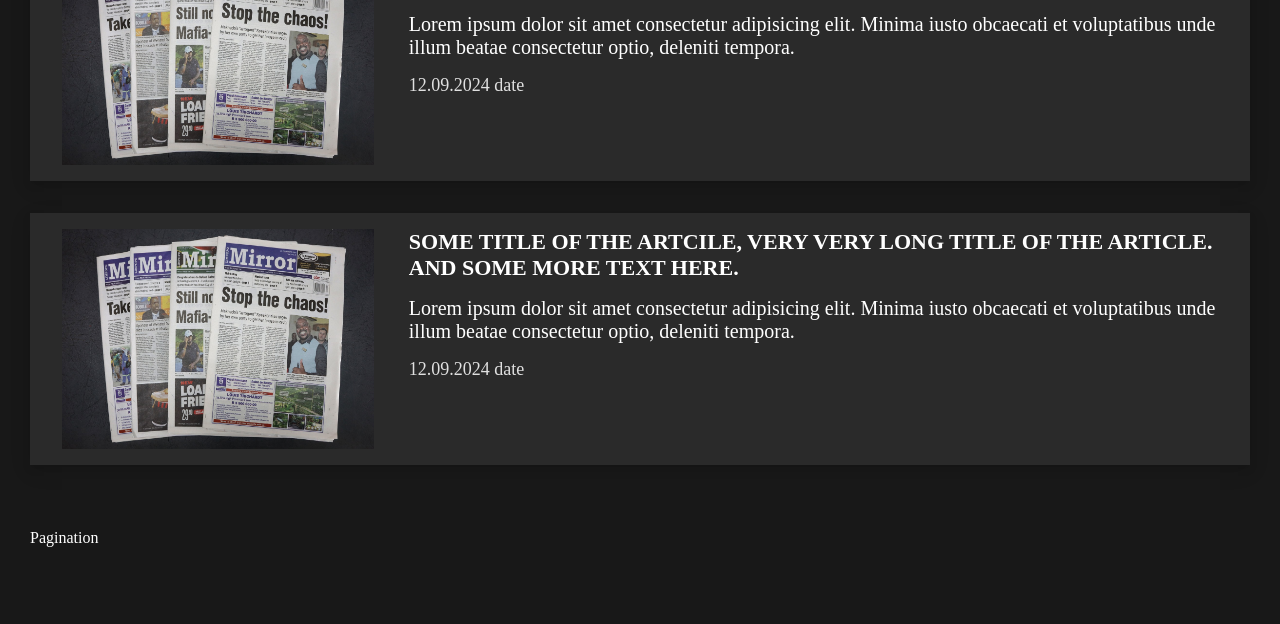
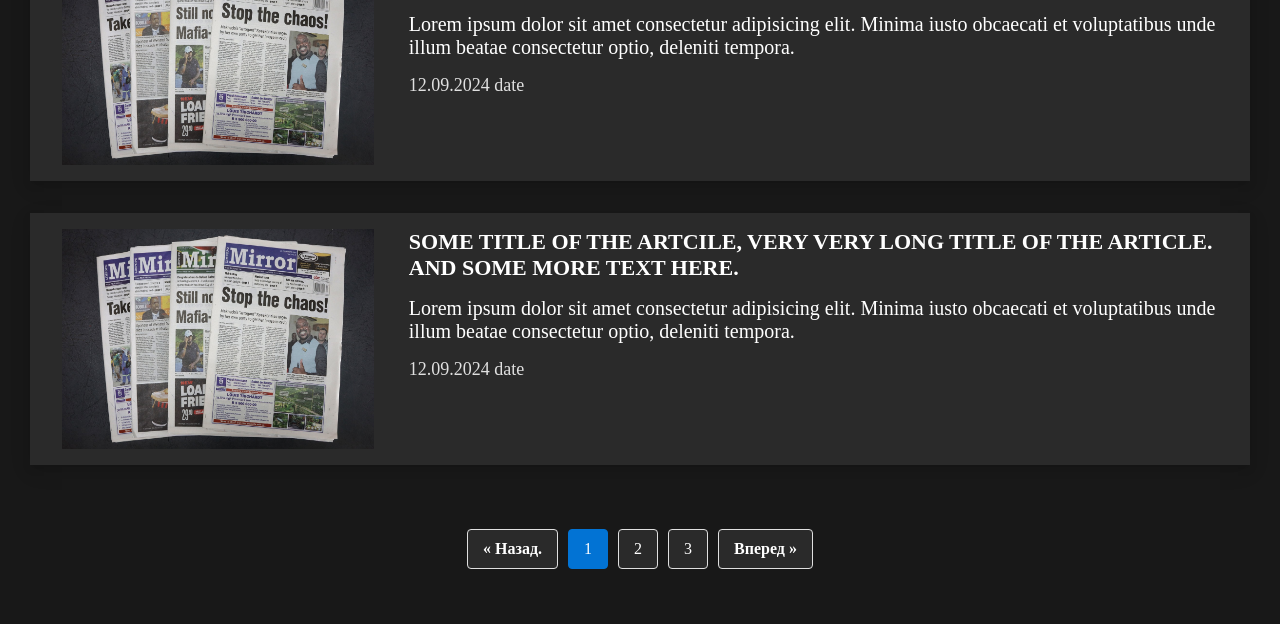
Before and after one commit to yelnikov-andrii/east_reporter, a website built with webpack: page news.html in a window 1280 px wide. Shown: the part 2027-2651 px from the top of the page. Built offline with nearby package versions, Linux system fonts and the light colour scheme; a web font is replaced by a local one.

Commit message:
added pagination

```diff
--- a/news.html
+++ b/news.html
@@ -263,9 +263,25 @@
 
             </div>
 
-            <div class="news__pagination">
-                Pagination
-            </div>
+            <nav class="pagination news__pagination">
+                <ul class="pagination__list">
+                    <li class="pagination__item pagination__item--prev">
+                        <a href="#" class="pagination__link">&laquo; Назад.</a>
+                    </li>
+                    <li class="pagination__item pagination__item--active">
+                        <a href="#" class="pagination__link">1</a>
+                    </li>
+                    <li class="pagination__item">
+                        <a href="#" class="pagination__link">2</a>
+                    </li>
+                    <li class="pagination__item">
+                        <a href="#" class="pagination__link">3</a>
+                    </li>
+                    <li class="pagination__item pagination__item--next">
+                        <a href="#" class="pagination__link">Вперед &raquo;</a>
+                    </li>
+                </ul>
+            </nav>
 
             </div>
     </main>
--- /dev/null
+++ b/src/scss/pagination.scss
@@ -0,0 +1,44 @@
+.pagination {
+    display: flex;
+    justify-content: center;
+    margin: 20px 0;
+
+    &__list {
+        list-style: none;
+        display: flex;
+        padding: 0;
+        margin: 0;
+    }
+
+    &__item {
+        margin: 0 5px;
+    }
+
+    &__link {
+        display: block;
+        padding: 10px 15px;
+        text-decoration: none;
+        color: $txt_color;
+        background-color: $bg_color_secondary;
+        border-radius: 4px;
+        border: 1px solid $txt_secondary;
+        transition: background-color 0.3s, color 0.3s;
+    }
+
+    &__link:hover,
+    &__link:focus {
+        background-color: $header_hover_color;
+        color: $txt_color;
+    }
+
+    &__item--active &__link {
+        background-color: $header_hover_color;
+        color: #fff;
+        border: 1px solid $header_hover_color;
+    }
+
+    &__item--prev &__link,
+    &__item--next &__link {
+        font-weight: bold;
+    }
+}
--- a/src/scss/style.scss
+++ b/src/scss/style.scss
@@ -8,6 +8,7 @@
 @import './anounces/anounces.scss';
 @import './news-article/news-article.scss';
 @import './search-box.scss';
+@import './pagination.scss';
 
 body {
     margin: 0;
```
Also changed, not shown: src/css/style.css, 1 other file.
